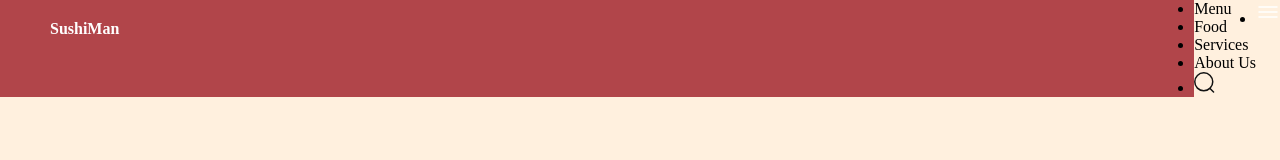
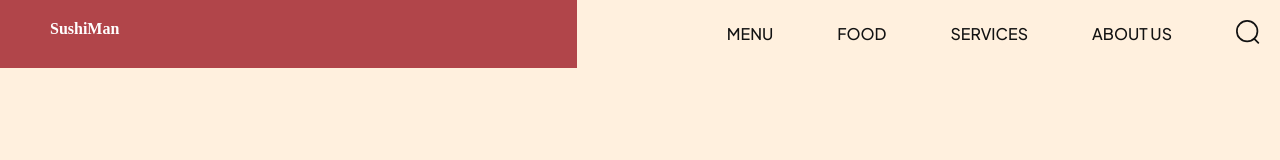
Before and after one commit to MACKINtossh/templates, a website built with Vite: page index.html in a window 1280 px wide. Built offline with nearby package versions, Linux system fonts and the light colour scheme.

Commit message:
updated the styles for the nav menu

```diff
--- a/css/sections/header.css
+++ b/css/sections/header.css
@@ -1,6 +1,7 @@
 .header__nav {
   display: flex;
   overflow: hidden;
+  justify-content: space-between;
 }
 
 .header__logo {
@@ -22,3 +23,36 @@
   color: #fff;
   padding-left: 30px;
 }
+
+.header__menu, .header__menu-mobile {
+  padding: 20px;
+  flex: 1.236;
+  display: flex;
+  align-items: center;
+  justify-content: flex-end;
+  gap: 64px;
+
+  list-style: none;
+}
+
+.header__menu li {
+  font-weight: 500;
+  font-family: var(--plus-jakarta-sans);
+  color: var(--secondary-color);
+  font-size: 16px;
+  text-transform: uppercase;
+  line-height: 20px;
+  cursor: pointer;
+}
+
+.header__menu li img {
+  width: 24px;
+  height: 24px;
+  object-fit: contain;
+}
+
+.header__menu-mobile {
+  display: none;
+  gap: 20px;
+  position: relative;
+}
```
Also changed, not shown: index.html (+2 -0 lines).
